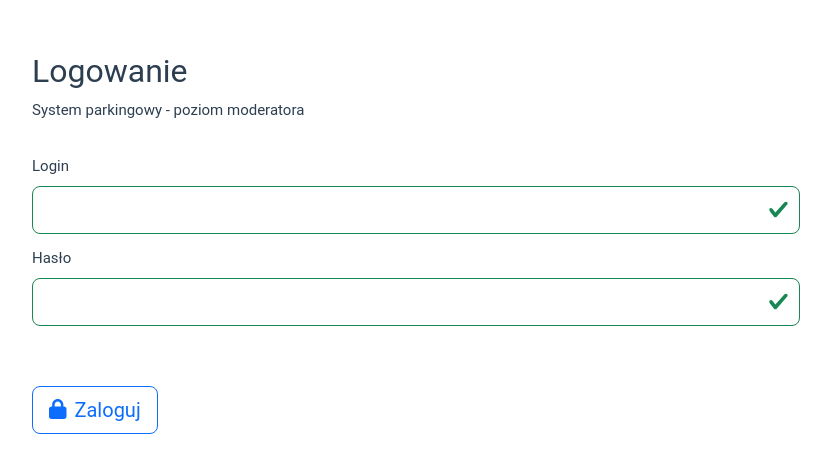
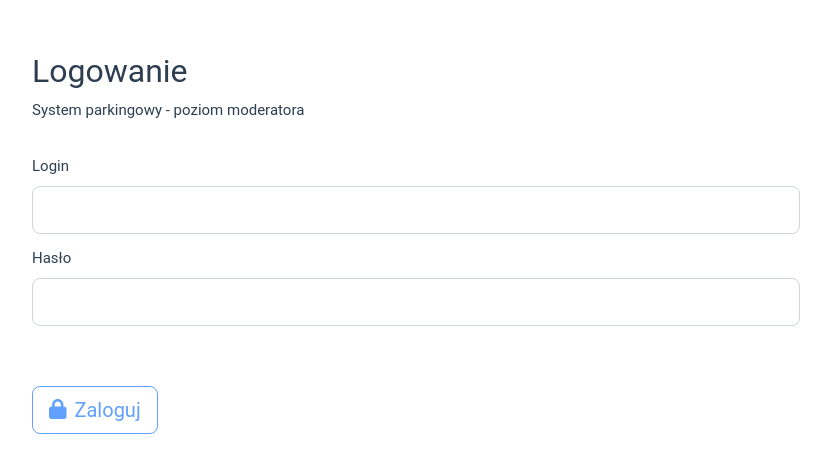
Before and after one commit to marektews/admlogin, a Vue app: page / in a window 1280 px wide. Shown: the part 160-632 px from the top of the page, without its empty margins (224-1055 px from the left). Built offline with nearby package versions, Linux system fonts and the light colour scheme.

Commit message:
Logowanie i jedna pozycja w menu - SYSTEM REJESTRACJI POJAZDÓW

```diff
--- a/package.json
+++ b/package.json
@@ -1,6 +1,6 @@
 {
   "name": "admlogin",
-  "version": "0.0.0",
+  "version": "0.1",
   "private": true,
   "scripts": {
     "dev": "vite",
--- a/src/App.vue
+++ b/src/App.vue
@@ -1,6 +1,17 @@
 <script setup>
-import LoginButton from './components/btns/LoginButton.vue'
-import ValidityInputGroup from './components/input/ValidityInputGroup.vue'
+import { ref } from 'vue'
+import LoginView from './view/LoginView.vue'
+import UnauthorizeView from './view/UnauthorizeView.vue'
+import MenuView from './view/MenuView.vue'
+
+const step = ref(0)
+
+function onSuccess() {
+    step.value = 1
+}
+function onUnauthorize() {
+    step.value = 10
+}
 </script>
 
 <template>
@@ -13,16 +24,14 @@ import ValidityInputGroup from './components/input/ValidityInputGroup.vue'
         </header>
 
         <main class="mt-4">
-            <ValidityInputGroup
-                title="Login"
+            <LoginView v-if="step === 0"
+                @success="onSuccess"
+                @unauthorize="onUnauthorize"
             />
-            <ValidityInputGroup
-                title="Hasło"
+            <MenuView v-else-if="step === 1" />
+            <UnauthorizeView v-else
+                @click="step = 0"
             />
-
-            <div class="mt-5">
-                <LoginButton />
-            </div>
         </main>
     </div>
 </template>
--- a/src/assets/main.css
+++ b/src/assets/main.css
@@ -6,6 +6,8 @@
     padding: 2rem;
 
     font-weight: normal;
+
+    user-select: none;
 }
 
 a,
--- /dev/null
+++ b/src/components/btns/BackButton.vue
@@ -0,0 +1,6 @@
+<template>
+    <button class="btn btn-lg btn-outline-secondary">
+        <i class="fa-solid fa-chevron-left" />
+        <span class="ms-2">Powrót</span>
+    </button>
+</template>
--- a/src/components/input/ValidityInputGroup.vue
+++ b/src/components/input/ValidityInputGroup.vue
@@ -5,7 +5,7 @@ const inputCtrl = ref(null)
 const valid = ref(null)
 
 const props = defineProps({
-    modelValue: { type: Object },
+    modelValue: { type: String },
     title: { type: String, default: "" },
     type: { type: String, default: "text" },
     maxLength: { type: String, default: "" },
@@ -13,7 +13,7 @@ const props = defineProps({
     pattern: { type: [String, undefined], default: undefined },
     validFeedback: { type: String, default: "" },
     invalidFeedback: { type: String, default: "" },
-    required: { type: Boolean, default: false },
+    required: { type: Boolean, default: true },
 })
 
 const emit = defineEmits(['update:modelValue', 'valid'])
--- /dev/null
+++ b/src/view/LoginView.vue
@@ -0,0 +1,62 @@
+<script setup>
+import { ref, reactive, computed } from 'vue'
+import LoginButton from '../components/btns/LoginButton.vue'
+import ValidityInputGroup from '../components/input/ValidityInputGroup.vue'
+
+const emit = defineEmits(['success', 'unauthorize'])
+
+const auth = reactive({
+    login: '',
+    password: ''
+})
+const validity = ref([false, false])
+
+function onSubmit() {
+    fetch('/api/auth/admin', {
+        method: "POST",
+        headers: {
+            "Content-Type": "application/json"
+        },
+        body: JSON.stringify(auth)
+    })
+    .then(response => {
+        if(response.status === 200)
+            emit('success')
+        else {
+            console.log("Access denied: reason =", response.statusText)
+            emit('unauthorize')
+        }
+    })
+    .catch(err => {
+        console.log("Logging error: ", err)
+        emit('unauthorize')
+    })
+}
+
+const isLoginDisabled = computed(() => {
+    return validity.value.includes(false)
+})
+</script>
+
+<template>
+    <ValidityInputGroup
+        v-model="auth.login"
+        max-length="64"
+        title="Login"
+        @valid="validity[0] = $event"
+    />
+    <ValidityInputGroup
+        v-model="auth.password"
+        type="password"
+        max-length="64"
+        title="Hasło"
+        @valid="validity[1] = $event"
+    />
+
+    <div class="mt-5">
+        <LoginButton
+            @click="onSubmit"
+            :disabled="isLoginDisabled"
+        />
+    </div>
+</template>
--- /dev/null
+++ b/src/view/MenuView.vue
@@ -0,0 +1,14 @@
+<script setup>
+
+function AdminSRA() {
+    window.location='/admin/sra'
+}
+</script>
+
+<template>
+    <div>
+        <button class="btn btn-lg btn-outline-primary" @click="AdminSRA">
+            SYSTEM REJESTRACJI AUTOKARÓW
+        </button>
+    </div>
+</template>
--- /dev/null
+++ b/src/view/UnauthorizeView.vue
@@ -0,0 +1,18 @@
+<script setup>
+import BackButton from '../components/btns/BackButton.vue'
+
+const emit = defineEmits(['click'])
+</script>
+
+<template>
+    <div class="alert alert-danger">
+        <div>Brak uprawnień !!!</div>
+        <div>Login i hasło nie pasują. Sprawdź stan klawisza CAPSLOCK i spróbuj ponownie.</div>
+    </div>
+
+    <div class="mt-5">
+        <BackButton
+            @click="$emit('click')"
+        />
+    </div>
+</template>
--- a/vite.config.js
+++ b/vite.config.js
@@ -16,8 +16,8 @@ export default defineConfig({
         proxy: {
             "/api": {
                 changeOrigin: true,
-                // target: "http://127.0.0.1:5000",
-                target: "https://146.59.126.172",
+                target: "http://127.0.0.1:5000",
+                // target: "https://146.59.126.172",
                 secure: false,
             }
         }
```
Also changed, not shown: 1 other file (tests, documents, lock files or other folders).
